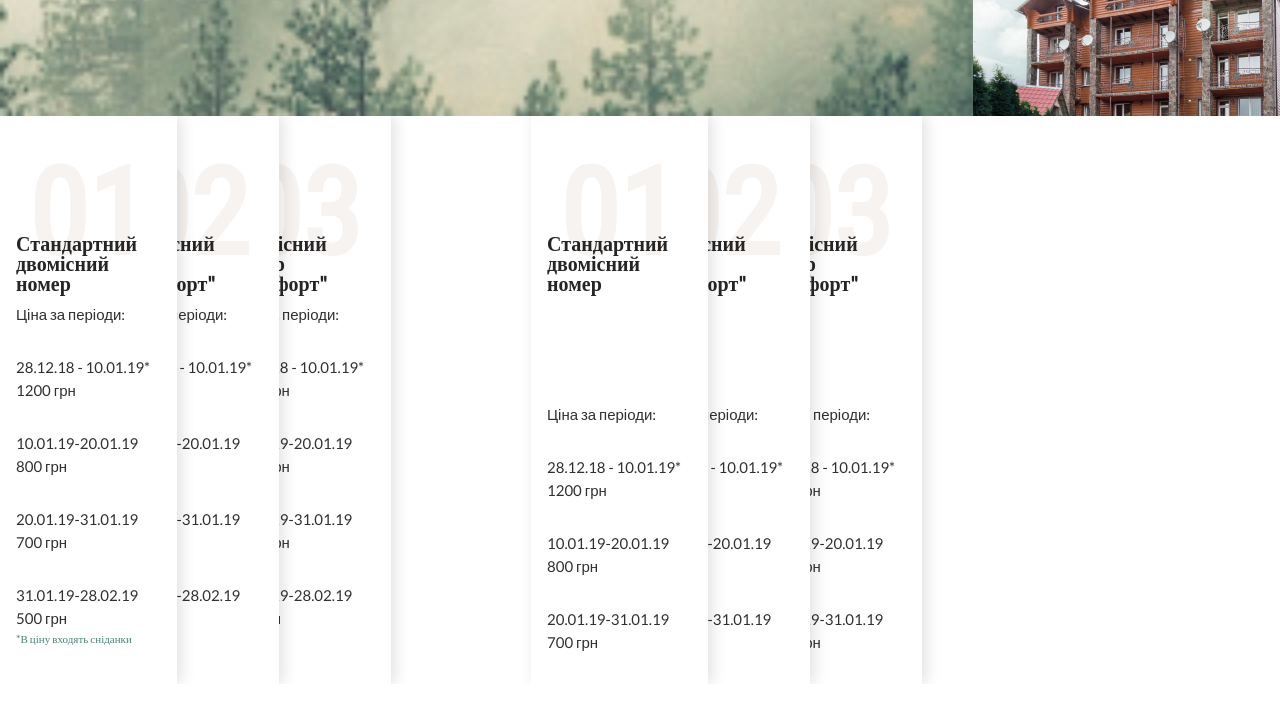
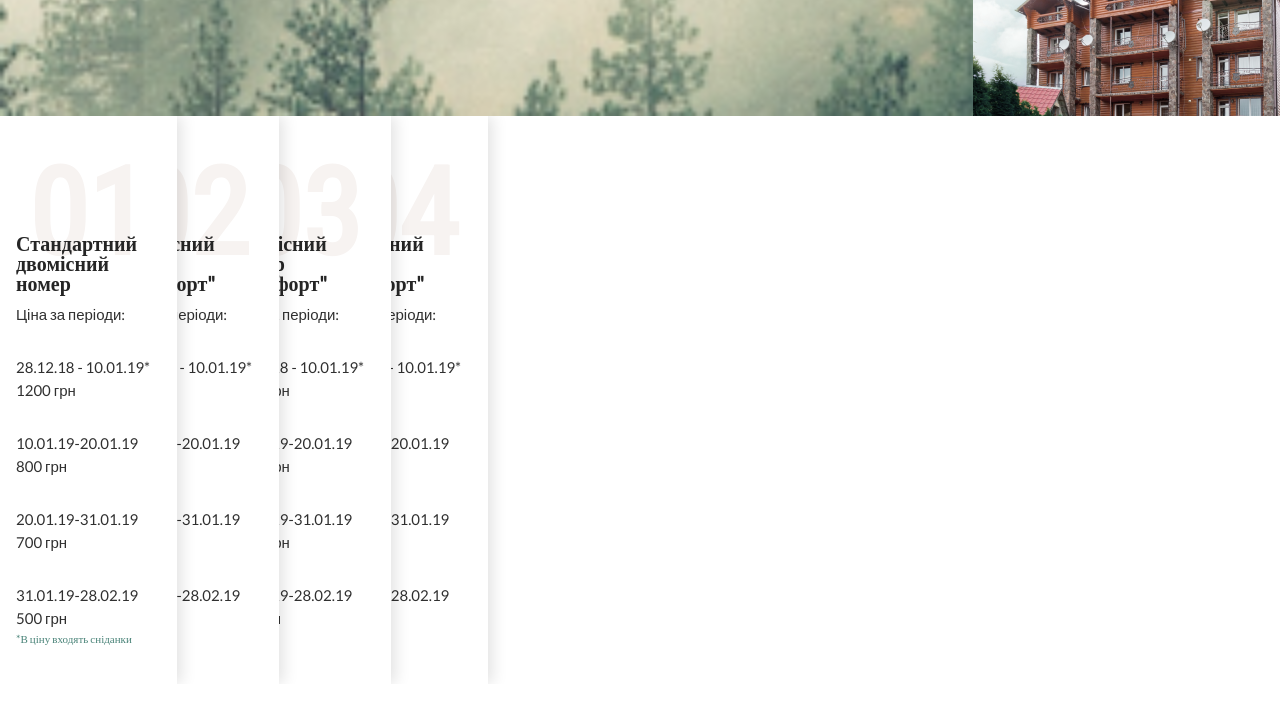
Before and after one commit to Maksdiakun/test_landing.github.io, a plain HTML site: page index.html in a window 1280 px wide. Both pictures are taken after a click on the element 88 px from the left and 1084 px from the top of the page. Shown: the part 684-1404 px from the top of the page. Drawn offline with nearby package versions, Linux system fonts and the light colour scheme.

Commit message:
test-task done

```diff
--- a/index.html
+++ b/index.html
@@ -88,6 +88,19 @@
 				<p>31.01.19-28.02.19
 				<br /> 900 грн</p>
 			</div>
+			<div class="slide four">
+				<h1>04</h1>
+				<h3>Двомісний номер "Комфорт"</h3>
+				<p id="p">Ціна за періоди: <br />
+				<p>	28.12.18 - 10.01.19*<br />
+					 2200 грн</p>
+				<p> 10.01.19-20.01.19
+				 <br /> 1600 грн </p>
+				<p>20.01.19-31.01.19
+				<br /> 1200 грн </p>
+				<p>31.01.19-28.02.19
+				<br /> 900 грн</p>
+			</div>
 		</div>
 	</div>
 </div>
--- a/main.css
+++ b/main.css
@@ -86,11 +86,6 @@ box-shadow: inset 13px 14px 12px -10px rgba(224,224,224,1);}
 .menu-toggle_active span {
   height: 0;
 }
-
-
-
-
-
 
     .menu {
       display: none;
@@ -204,6 +199,10 @@ line-height: 25px;
   z-index: 1200;
 right: 140px;
 }
+.four{
+  right: 220px;
+  z-index: 1000;
+}
 .slide h1{
   font-family: Roboto Condensed;
 font-weight: bold;
--- a/main.js
+++ b/main.js
@@ -8,32 +8,14 @@ $('.menu-toggle').click(function(e){
 	  $('#home ').toggleClass('unvisible');
 
 });
-  // $('.slider').slick({
-  // 	 infinite: true,
-  //     slidesToShow: 3,
-  //     slidesToScroll: 1,
-  //     arrows:false,
-  //     edgeFriction:0.15,
-  //     initialSlide:0
-  // //      slidesToShow: 1,
-  // // slidesToScroll: 1,
-  // // arrows: false,
-  // // dots: false,
-  // // centerMode: true,
-  // // variableWidth: true,
-  // // infinite: true,
-  // // focusOnSelect: true,
-
-  // });
-
 
   $('.slider').slick({
-  slidesToShow: 1,
+  slidesToShow: 3,
   slidesToScroll: 1,
   arrows: false,
   centerMode: false,
   variableWidth: true,
-  infinite: true,
+  infinite: false,
   focusOnSelect: true,
   touchMove: true,
   easing:'linear',
@@ -42,24 +24,12 @@ $('.menu-toggle').click(function(e){
 
 
   });
-  $('.slider').click(function(){
+  $('.slide').click(function(){
   	console.log('ss');
+ $('.slide').removeClass('ff');
+  $(this).toggleClass('ff');
 
-  $('.slick-current').toggleClass('ff');
-   $('[aria-hidden=true]').removeClass('ff');
 })
 
 
-// var imgs = $('.slider img');
-// imgs.each(function(){
-//   var item = $(this).closest('.item');
-//   item.css({
-//     'background-image': 'url(' + $(this).attr('src') + ')',
-//     'background-position': 'center',
-//     '-webkit-background-size': 'cover',
-//     'background-size': 'cover',
-//   });
-//   $(this).hide();
-// });
-
 });
```
